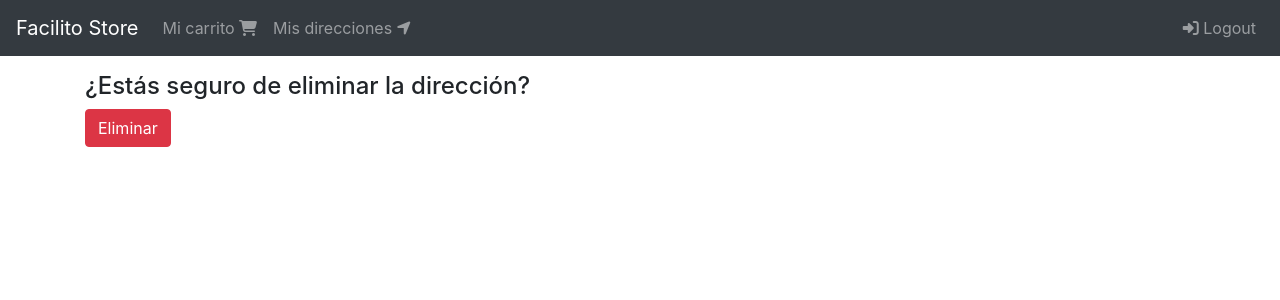
After one commit to Blackstar84/facilito_store, a Django app: page /direcciones/eliminar/4 in a window 1280 px wide. The commit adds this page. Shown: the top 300 px of the page. Run offline with Django 3.2, Linux system fonts and the light colour scheme; a user stored in the database is signed in; data comes from the database, SQL or seed files in the repository; both versions use the stored data as it was after the commit; some libraries are stand-ins or nearby versions.

Commit message:
se agrega hasta la clase de Eliminar Dirección

```diff
--- /dev/null
+++ b/shipping_addresses/templates/shipping_addresses/delete.html
@@ -0,0 +1,12 @@
+{% extends 'base.html' %}
+
+
+{% block content %}
+    <div class="col">
+        <form method="post">
+            {% csrf_token %}
+            <div class="h4">¿Estás seguro de eliminar la dirección?</div>
+            <input type="submit" class="btn btn-danger" value="Eliminar">
+        </form>
+    </div>
+{% endblock content %}
--- a/shipping_addresses/templates/shipping_addresses/snippets/shipping_address.html
+++ b/shipping_addresses/templates/shipping_addresses/snippets/shipping_address.html
@@ -17,7 +17,8 @@
                     Dirección principal
                 </div>
             {% else %}
-                <a href="#" class="btn btn-danger">Default</a>
+                <a href="#" class="btn btn-warning">Default</a>
+                <a href="{% url 'shipping_addresses:delete' shipping_address.pk %}" class="btn btn-danger">Eliminar</a>
             {% endif %}
 
         </div>
--- a/shipping_addresses/urls.py
+++ b/shipping_addresses/urls.py
@@ -8,4 +8,5 @@ urlpatterns = [
     path('', views.ShippingAddressListView.as_view(), name='shipping_addresses'),
     path('nuevo', views.create, name='create'),
     path('editar/<int:pk>', views.ShippingAddressUpdateView.as_view(), name='update'),
+    path('eliminar/<int:pk>', views.ShippingAddressDeleteView.as_view(), name='delete'),
 ]
--- a/shipping_addresses/views.py
+++ b/shipping_addresses/views.py
@@ -13,6 +13,9 @@ from django.contrib import messages
 from django.contrib.auth.decorators import login_required
 from django.contrib.auth.mixins import LoginRequiredMixin
 from django.contrib.messages.views import SuccessMessageMixin
+from django.views.generic.edit import DeleteView
+
+from django.urls import reverse_lazy
 
 # Create your views here.
 
@@ -59,3 +62,19 @@ class ShippingAddressUpdateView(LoginRequiredMixin, SuccessMessageMixin, UpdateV
             return redirect('carts:cart')
 
         return super(ShippingAddressUpdateView, self).dispatch(request, *args, **kwargs)
+
+
+class ShippingAddressDeleteView(LoginRequiredMixin, SuccessMessageMixin, DeleteView):
+    login_url = 'login'
+    model = ShippingAddress
+    template_name = 'shipping_addresses/delete.html'
+    success_url = reverse_lazy('shipping_addresses:shipping_addresses')
+
+    def dispatch(self, request, *args, **kwargs):
+        if self.get_object().default:
+            return redirect('shipping_addresses:shipping_addresses')
+
+        if request.user.id != self.get_object().user_id:
+            return redirect('carts:cart')
+
+        return super(ShippingAddressDeleteView, self).dispatch(request, *args, **kwargs)
```
Also changed, not shown: db.sqlite3.
